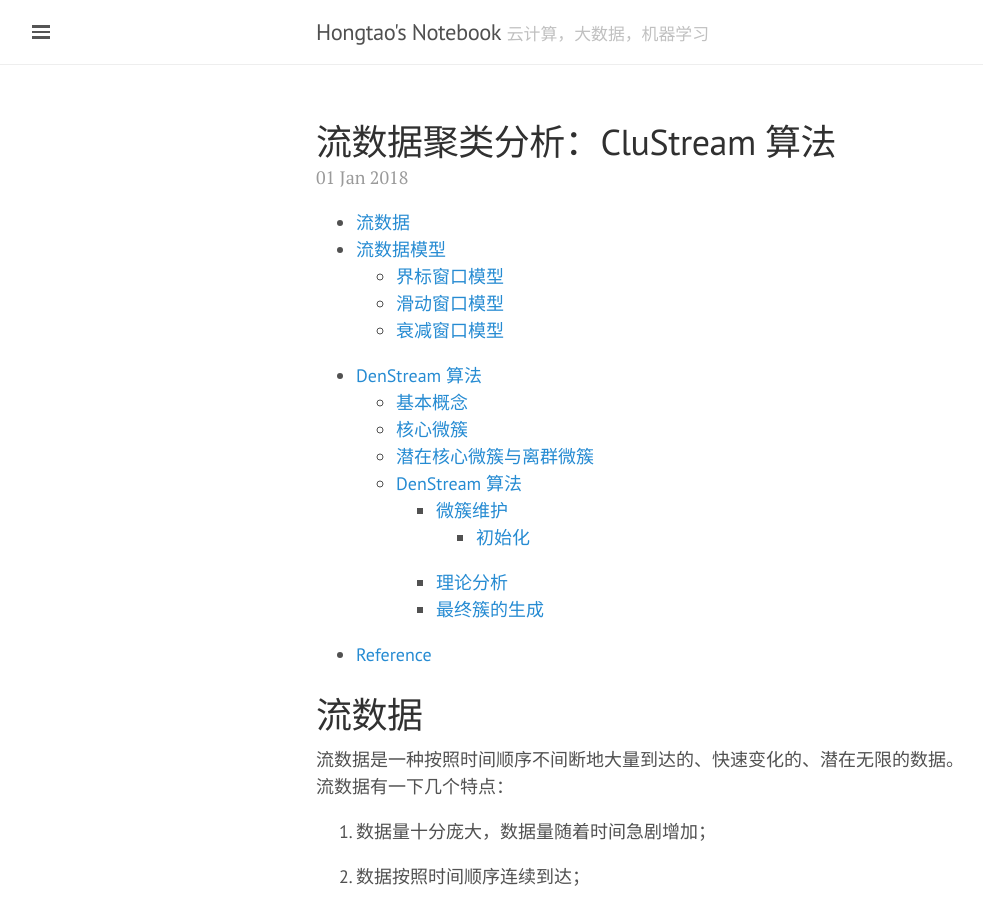
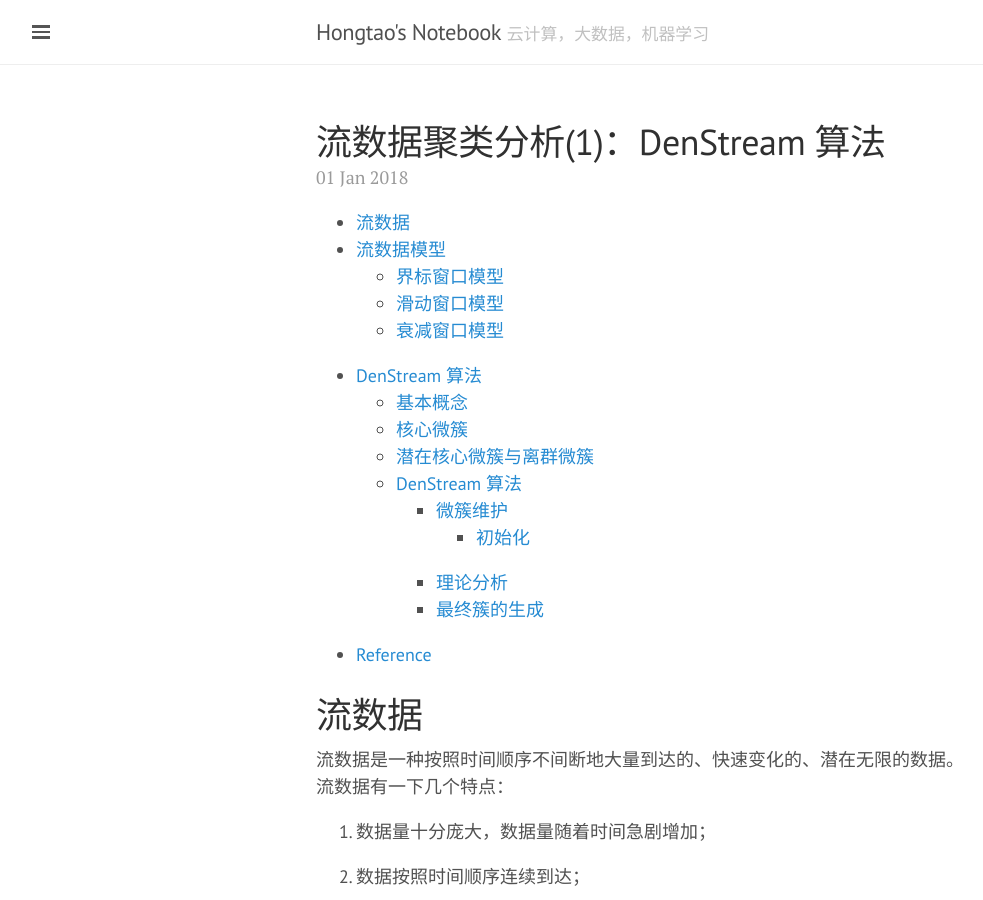
Before and after one commit to htaoyu1/htaoyu1.github.io, a Jekyll site: the page built from _posts/2018-01-01-Streaming-Data-Analysis-1.md, in a window 1280 px wide and 900 px high. Shown: the whole window, without its empty margins (0-983 px from the left). Built offline with Jekyll 4.4.1, drawn with Linux system fonts in a browser that asks for light colours; some web fonts are replaced; formulas are drawn with MathJax 3.

Commit message:
title fixed

```diff
--- a/_posts/2018-01-01-Streaming-Data-Analysis-1.md
+++ b/_posts/2018-01-01-Streaming-Data-Analysis-1.md
@@ -1,11 +1,11 @@
 ---
 layout: post
-title: 流数据聚类分析：CluStream 算法
-category: Data Mining
+title: 流数据聚类分析(1)：DenStream 算法
+category: Machine Learning
 author: Hongtao Yu
 tags:
-  - data-mining
-  - association-analysis
+  - machine-learning
+  - data-streaming
 comments: true
 use_math: true
 lang: zh
@@ -47,7 +47,7 @@ lang: zh
 
 # 流数据模型
 
-流数据可以看作是一个不断增长的据集合 {$ \\{\mathbf{X}\_1, T_1 \\}, \cdots, \\{\mathbf{X}\_i, T_i \\}, \cdots$}。其中 $\mathbf{X}\_i = (x_i^1, x_i^2, \cdots, x_i^d)$  是一个 $d$ 维的数据。$t_i$ 为数据对应的时间戳, 且对任意 $i < j$ 有 $T_i < T_j$
+流数据可以看作是一个不断增长的据集合 {$ \\{\mathbf{X}\_1, T_1 \\}, \cdots, \\{\mathbf{X}\_i, T_i \\}, \cdots$}。其中 $\mathbf{X}\_i = (x_i^1, x_i^2, \cdots, x_i^d)$  是一个 $d$ 维的数据。$T_i$ 为数据对应的时间戳, 且对任意 $i < j$ 有 $T_i < T_j$
 
 对流数据的挖掘通常基于某种特定的时间区间（又叫窗口）进行。按照数据流里数据的重要程度，可以将流数据划分为三种不同的子模型，分别为：界标窗口模型（landmark window model）、滑动窗口模型（sliding window model）、以及衰减窗口模型（damped window model）。
 
```
